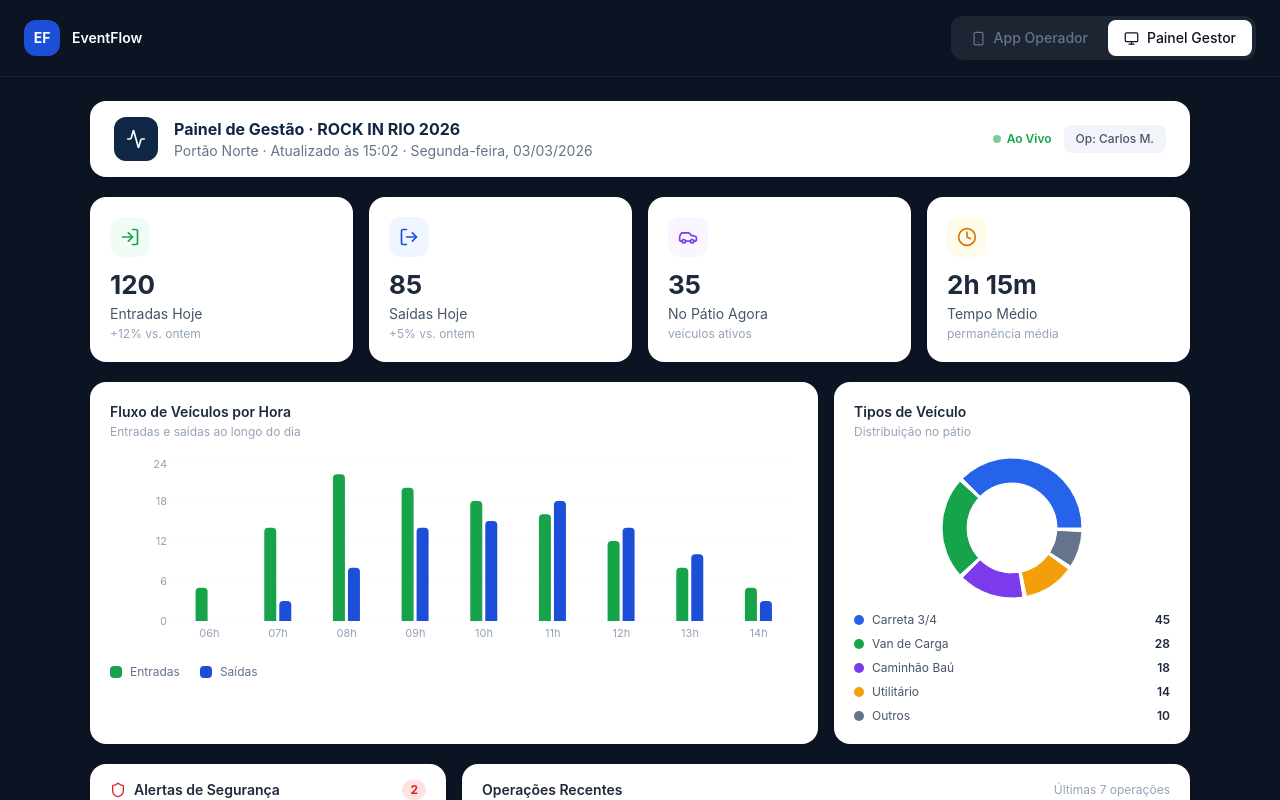
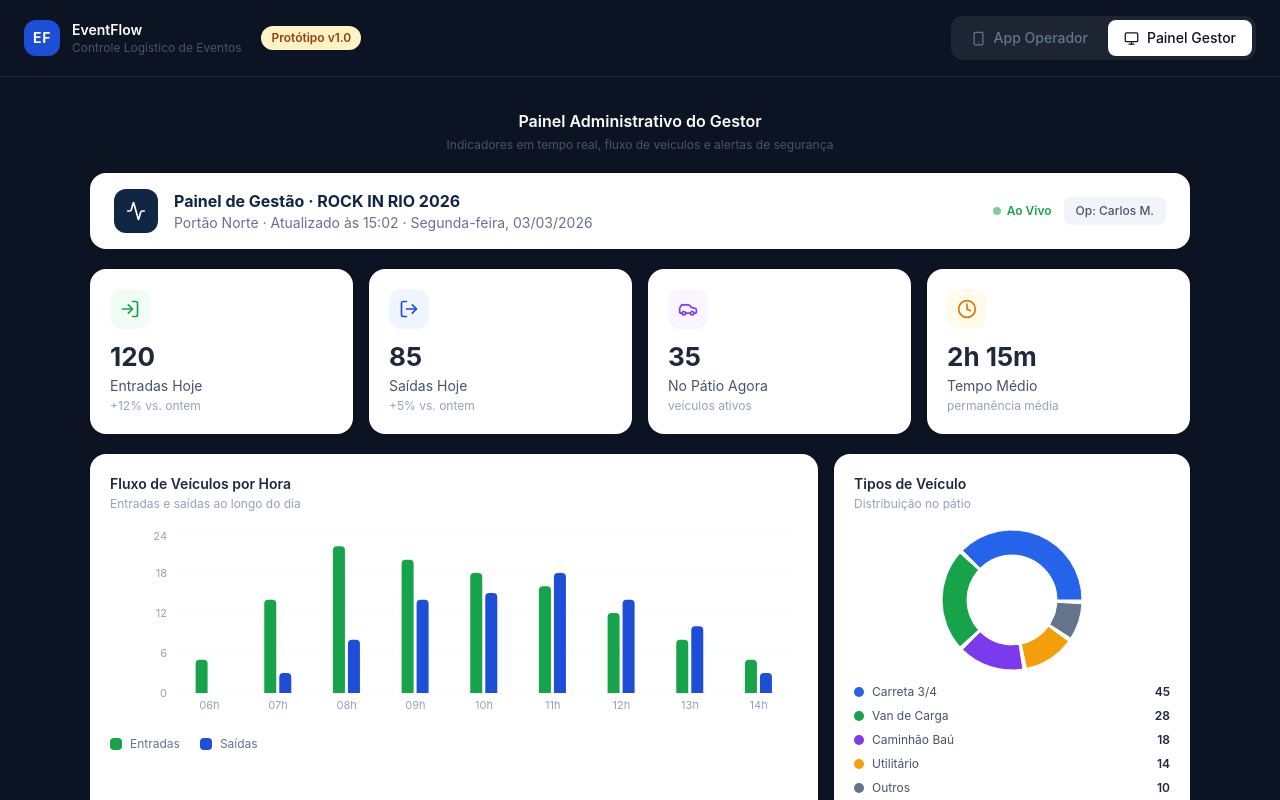
Before and after one commit to GiovannT0rres/Prototipe0.1, a React (Vite) app: page / in a window 1280 px wide. Both pictures are taken after a click on the button "Painel Gestor". Built offline with nearby package versions, Linux system fonts and the light colour scheme.

Commit message:
Fix de compartilhamentos

```diff
--- a/index.html
+++ b/index.html
@@ -10,7 +10,6 @@
     <title>Protótipo Evento</title>
 
     <style>
-      /* CSS Limpo: Removemos a restrição de 430px! */
       html, body {
         margin: 0;
         padding: 0;
--- a/src/app/App.tsx
+++ b/src/app/App.tsx
@@ -1,51 +1,151 @@
-import { useState } from 'react';
+import { useState, useEffect } from 'react';
+import { Smartphone, Monitor } from 'lucide-react';
+import { PhoneFrame } from './components/PhoneFrame';
 import { MobileApp } from './components/MobileApp';
 import { AdminDashboard } from './components/AdminDashboard';
-import { Smartphone, Monitor } from 'lucide-react';
 
 type View = 'mobile' | 'admin';
 
 export default function App() {
   const [view, setView] = useState<View>('mobile');
+  const [isMobileDevice, setIsMobileDevice] = useState(false);
 
+  // Detecta se a tela tem menos de 768px (tamanho típico de tablet/celular)
+  useEffect(() => {
+    const handleResize = () => {
+      setIsMobileDevice(window.innerWidth < 768);
+    };
+
+    // Executa na montagem inicial
+    handleResize();
+
+    // Ouve mudanças no tamanho da janela
+    window.addEventListener('resize', handleResize);
+    return () => window.removeEventListener('resize', handleResize);
+  }, []);
+
+  // SE FOR CELULAR: Retorna APENAS o MobileApp (sem vitrine, sem barra superior)
+  if (isMobileDevice) {
+    return (
+      <div className="w-full h-[100dvh] bg-slate-100 overflow-hidden">
+        <MobileApp />
+      </div>
+    );
+  }
+
+  // SE FOR COMPUTADOR: Retorna o layout original com a vitrine e o Painel
   return (
     <div className="min-h-screen flex flex-col" style={{ backgroundColor: '#0c1424' }}>
-
       {/* Top nav */}
-      <header className="flex-shrink-0 flex items-center justify-between px-6 py-4" style={{ borderBottom: '1px solid rgba(255,255,255,0.07)' }}>
+      <header
+        className="flex-shrink-0 flex items-center justify-between px-6 py-4"
+        style={{ borderBottom: '1px solid rgba(255,255,255,0.07)' }}
+      >
         <div className="flex items-center gap-3">
-          <div className="w-9 h-9 rounded-xl flex items-center justify-center flex-shrink-0" style={{ backgroundColor: '#1d4ed8' }}>
-            <span className="text-white font-bold text-sm">EF</span>
+          {/* Logo */}
+          <div
+            className="w-9 h-9 rounded-xl flex items-center justify-center flex-shrink-0"
+            style={{ backgroundColor: '#1d4ed8' }}
+          >
+            <span className="text-white font-bold text-sm" style={{ letterSpacing: '0.05em' }}>
+              EF
+            </span>
           </div>
           <div>
             <p className="text-white font-semibold text-sm">EventFlow</p>
+            <p className="text-xs" style={{ color: '#475569' }}>
+              Controle Logístico de Eventos
+            </p>
           </div>
+          <span
+            className="ml-2 text-xs px-2.5 py-1 rounded-full font-semibold"
+            style={{ backgroundColor: '#fef3c7', color: '#92400e' }}
+          >
+            Protótipo v1.0
+          </span>
         </div>
 
-        {/* Botoes de trocar tela */}
-        <div className="flex items-center gap-1 rounded-xl p-1" style={{ backgroundColor: 'rgba(255,255,255,0.07)' }}>
-          <button onClick={() => setView('mobile')} className="flex items-center gap-2 px-4 py-2 rounded-lg text-sm font-medium" style={view === 'mobile' ? { backgroundColor: 'white', color: '#0c1424' } : { color: '#64748b' }}>
-            <Smartphone size={15} /> App Operador
+        {/* View toggle */}
+        <div
+          className="flex items-center gap-1 rounded-xl p-1"
+          style={{ backgroundColor: 'rgba(255,255,255,0.07)' }}
+        >
+          <button
+            onClick={() => setView('mobile')}
+            className="flex items-center gap-2 px-4 py-2 rounded-lg text-sm font-medium transition-all"
+            style={
+              view === 'mobile'
+                ? { backgroundColor: 'white', color: '#0c1424' }
+                : { color: '#64748b' }
+            }
+          >
+            <Smartphone size={15} />
+            App Operador
           </button>
-          <button onClick={() => setView('admin')} className="flex items-center gap-2 px-4 py-2 rounded-lg text-sm font-medium" style={view === 'admin' ? { backgroundColor: 'white', color: '#0c1424' } : { color: '#64748b' }}>
-            <Monitor size={15} /> Painel Gestor
+          <button
+            onClick={() => setView('admin')}
+            className="flex items-center gap-2 px-4 py-2 rounded-lg text-sm font-medium transition-all"
+            style={
+              view === 'admin'
+                ? { backgroundColor: 'white', color: '#0c1424' }
+                : { color: '#64748b' }
+            }
+          >
+            <Monitor size={15} />
+            Painel Gestor
           </button>
         </div>
       </header>
 
-      {/* Main content - SEM O PHONE FRAME */}
-      <main className="flex-1 overflow-hidden flex justify-center items-center p-6">
+      {/* Main content */}
+      <main className="flex-1 overflow-y-auto p-6 md:p-8">
         {view === 'mobile' ? (
-          <div className="w-full h-[850px] max-w-[400px] bg-slate-100 rounded-[40px] shadow-2xl overflow-hidden border-8 border-slate-800 relative">
-            <MobileApp />
+          <div className="flex flex-col items-center gap-6 min-h-full justify-center">
+            {/* Title */}
+            <div className="text-center">
+              <p className="text-white font-semibold text-base">App do Operador de Portão</p>
+              <p className="text-xs mt-1" style={{ color: '#475569' }}>
+                Toque nos botões para navegar entre as telas do protótipo interativo
+              </p>
+            </div>
+
+            {/* Phone */}
+            <PhoneFrame>
+              <MobileApp />
+            </PhoneFrame>
+
+            {/* Flow hint */}
+            <div
+              className="rounded-xl px-5 py-3 flex items-center gap-3 text-xs"
+              style={{
+                backgroundColor: 'rgba(255,255,255,0.05)',
+                border: '1px solid rgba(255,255,255,0.08)',
+                color: '#64748b',
+                maxWidth: '420px',
+              }}
+            >
+              <span style={{ color: '#1d4ed8', fontSize: 18 }}>→</span>
+              <span>
+                Fluxo: <span style={{ color: '#94a3b8' }}>Início</span> →{' '}
+                <span style={{ color: '#94a3b8' }}>Dados do Veículo</span> →{' '}
+                <span style={{ color: '#94a3b8' }}>Dados do Motorista</span> →{' '}
+                <span style={{ color: '#94a3b8' }}>Validação</span> →{' '}
+                <span style={{ color: '#94a3b8' }}>Check-in Concluído</span>
+              </span>
+            </div>
           </div>
         ) : (
-          <div className="w-full h-full flex flex-col items-center gap-5 overflow-y-auto">
+          <div className="flex flex-col items-center gap-5 min-h-full">
+            <div className="text-center">
+              <p className="text-white font-semibold text-base">Painel Administrativo do Gestor</p>
+              <p className="text-xs mt-1" style={{ color: '#475569' }}>
+                Indicadores em tempo real, fluxo de veículos e alertas de segurança
+              </p>
+            </div>
             <AdminDashboard />
           </div>
         )}
       </main>
-
     </div>
   );
 }
```
